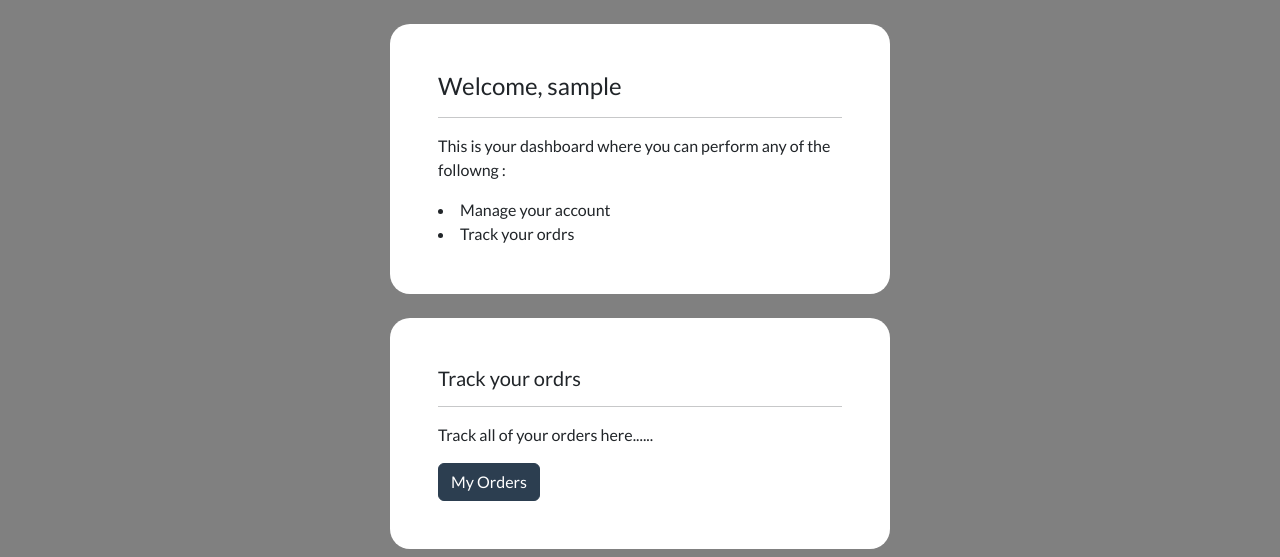
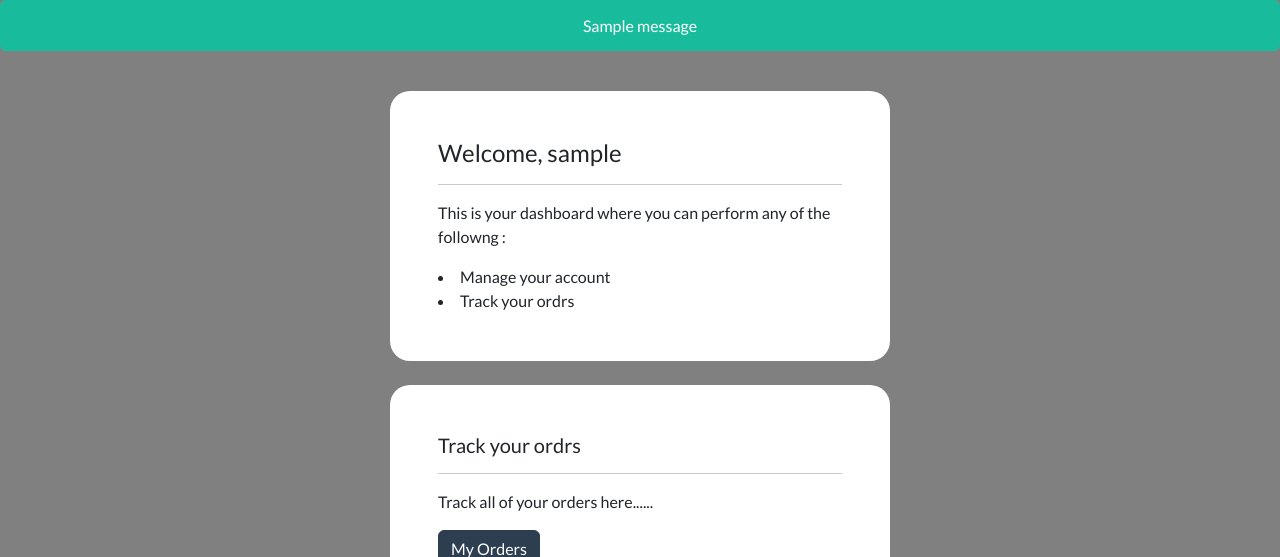
Before and after one commit to kmard/Ecommerce_shop, a Django app: page /account/dashboard in a window 1280 px wide. Shown: the part 72-629 px from the top of the page. Run offline with Django 3.2, Linux system fonts and the light colour scheme; a user stored in the database is signed in; tables that the repository leaves empty hold one stand-in row (values such as "Sample post"); one stand-in notice (Sample message) is shown; some libraries are stand-ins or nearby versions.

Commit message:
Advanced user notifications

```diff
--- a/account/views.py
+++ b/account/views.py
@@ -9,6 +9,7 @@ from django.utils.http import urlsafe_base64_decode,urlsafe_base64_encode
 from django.contrib.auth.models import auth
 from django.contrib.auth import authenticate,login,logout
 from django.contrib.auth.decorators import login_required
+from django.contrib import messages
 
 
 
@@ -125,6 +126,8 @@ def user_logout(request):
     except KeyError:
         pass
 
+    messages.success(request,'Logout success')
+
     return redirect('store')
 
 @login_required(login_url='my-login')
@@ -145,6 +148,8 @@ def profile_management(request):
         if user_form.is_valid():
 
             user_form.save()
+
+            messages.info(request, 'Account updated')
 
             return redirect('dashboard')
         else:
@@ -167,6 +172,8 @@ def delete_account(request):
 
         user.delete()
 
+        messages.error(request, 'Account deleted')
+
         return redirect('store')
 
     return render(request, 'account/delete-account.html')
--- a/store/templates/store/base.html
+++ b/store/templates/store/base.html
@@ -115,6 +115,28 @@
             </ul>
         </div>
     </nav>
+    {% for message in messages %}
+
+      {% if message.level == DEFAULT_MESSAGE_LEVELS.SUCCESS %}
+
+         <h6 class="alert alert-success text-center">{{message}}</h6>
+
+      {% endif %}
+
+      {% if message.level == DEFAULT_MESSAGE_LEVELS.ERROR %}
+
+         <h6 class="alert alert-danger text-center">{{message}}</h6>
+
+      {% endif %}
+
+      {% if message.level == DEFAULT_MESSAGE_LEVELS.INFO %}
+
+         <h6 class="alert alert-info text-center">{{message}}</h6>
+
+      {% endif %}
+
+    {% endfor %}
+
     <body>
         {% block content %}
 
```
